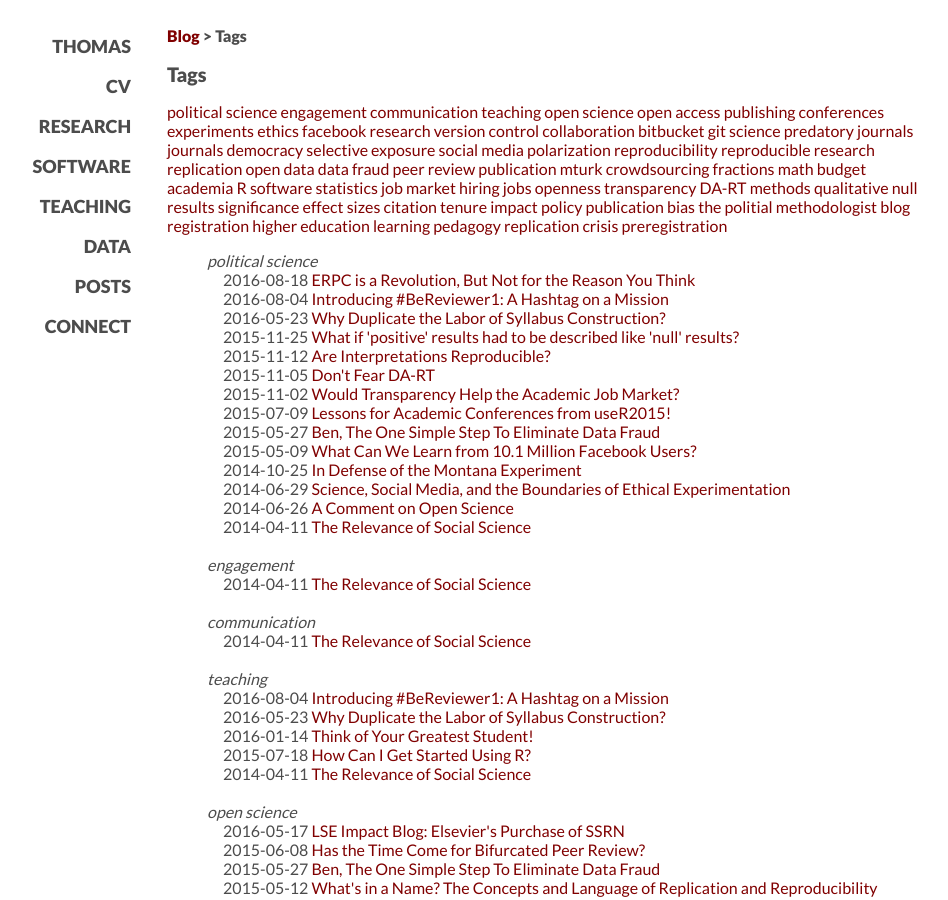
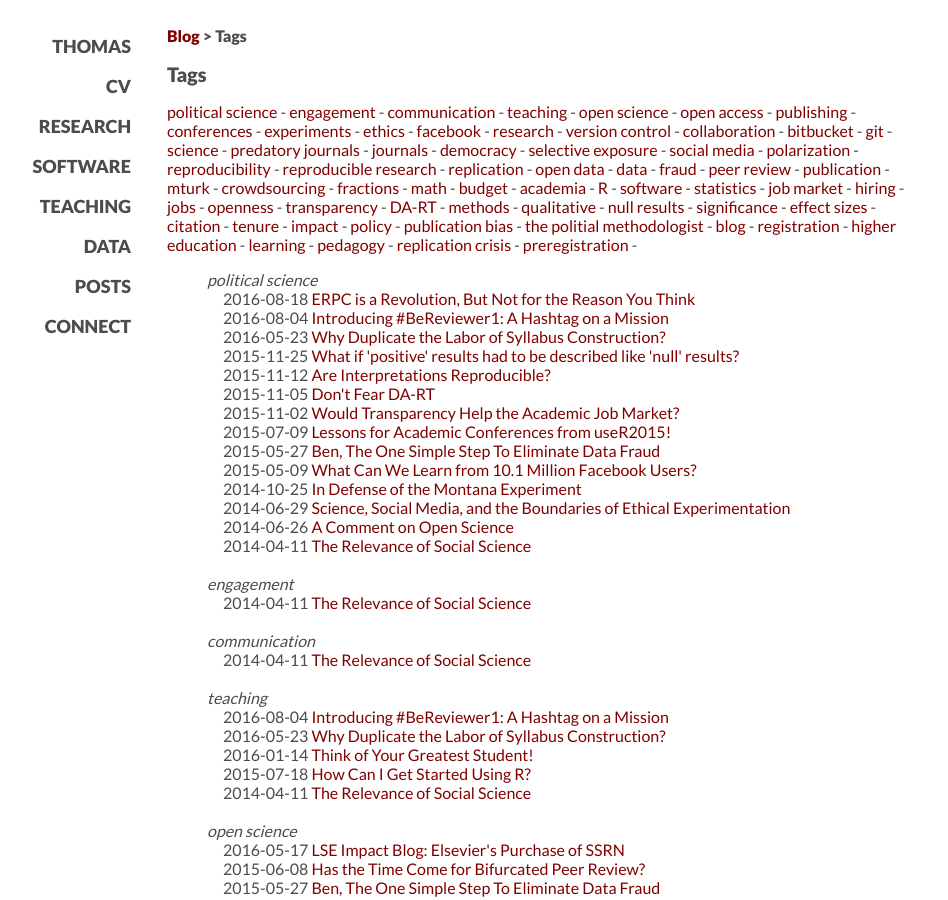
Before and after one commit to leeper/leeper.github.io, a Jekyll site: the page built from blog/tags.html, in a window 1280 px wide and 900 px high. Shown: the whole window, without its empty margins (95-1043 px from the left). Built offline with Jekyll 4.4.1, drawn with Linux system fonts in a browser that asks for light colours; nearby versions of some CDN libraries; some web fonts are replaced; library files that are not in the unit come from our copies.

Commit message:
Update tags.html

```diff
--- a/blog/tags.html
+++ b/blog/tags.html
@@ -9,7 +9,7 @@
 
 <div id='tag_cloud'>
 {% for tag in site.tags %}
-<a href="#{{ tag[0] }}" title="{{ tag[0] }}" rel="{{ tag[1].size }}">{{ tag[0] }}</a>
+<a href="#{{ tag[0] }}" title="{{ tag[0] }}" rel="{{ tag[1].size }}">{{ tag[0] }}</a> -
 {% endfor %}
 </div>
 
```
